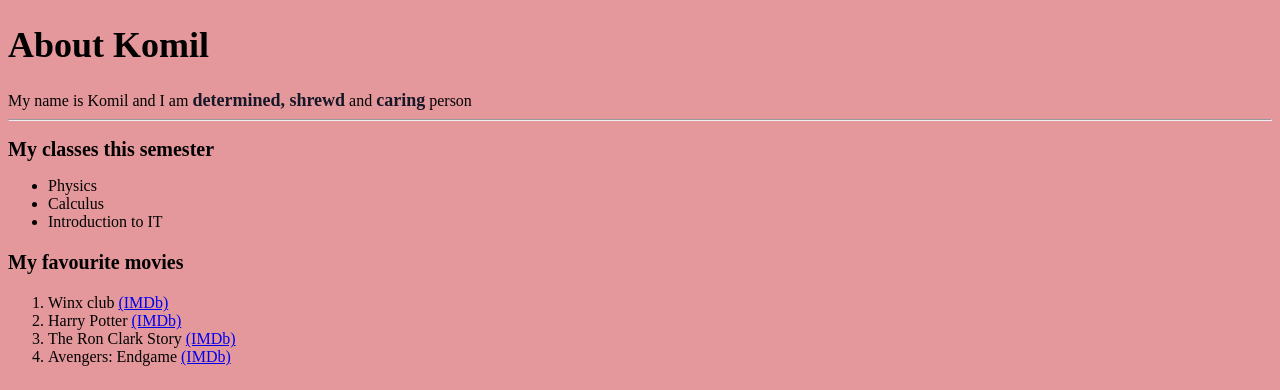
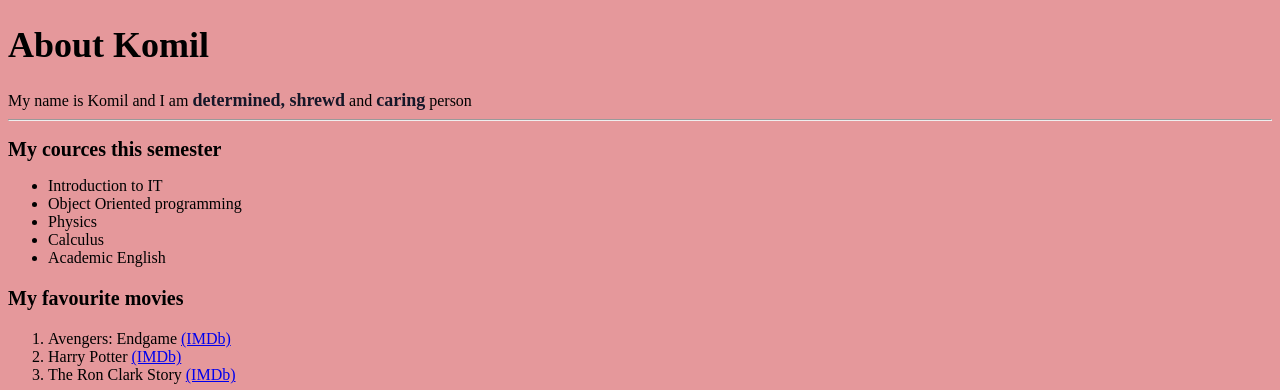
Before and after one commit to KomilPulatov/U2310204, a plain HTML site: page index.html in a window 1280 px wide. Shown: the top 390 px of the page. Drawn offline with Linux system fonts and the light colour scheme.

Commit message:
Update index.html

```diff
--- a/index.html
+++ b/index.html
@@ -11,17 +11,19 @@
       <span class="color-word"> caring</span> person</p1
     >
     <hr />
-    <h2>My classes this semester</h2>
+    <h2>My cources this semester</h2>
     <ul>
+      <li>Introduction to IT</li>
+      <li>Object Oriented programming</li>
       <li>Physics</li>
       <li>Calculus</li>
-      <li>Introduction to IT</li>
+      <li>Academic English</li>
     </ul>
     <h3>My favourite movies</h3>
     <ol>
       <li>
-        Winx club
-        <a href="https://m.imdb.com/title/tt0421482/?ref_=ext_shr_lnk"
+        Avengers: Endgame
+        <a href="https://m.imdb.com/title/tt4154796/?ref_=ext_shr_lnk"
           >(IMDb)</a
         >
       </li>
@@ -34,12 +36,6 @@
       <li>
         The Ron Clark Story
         <a href="https://m.imdb.com/title/tt0473389/?ref_=ext_shr_lnk"
-          >(IMDb)</a
-        >
-      </li>
-      <li>
-        Avengers: Endgame
-        <a href="https://m.imdb.com/title/tt4154796/?ref_=ext_shr_lnk"
           >(IMDb)</a
         >
       </li>
```
